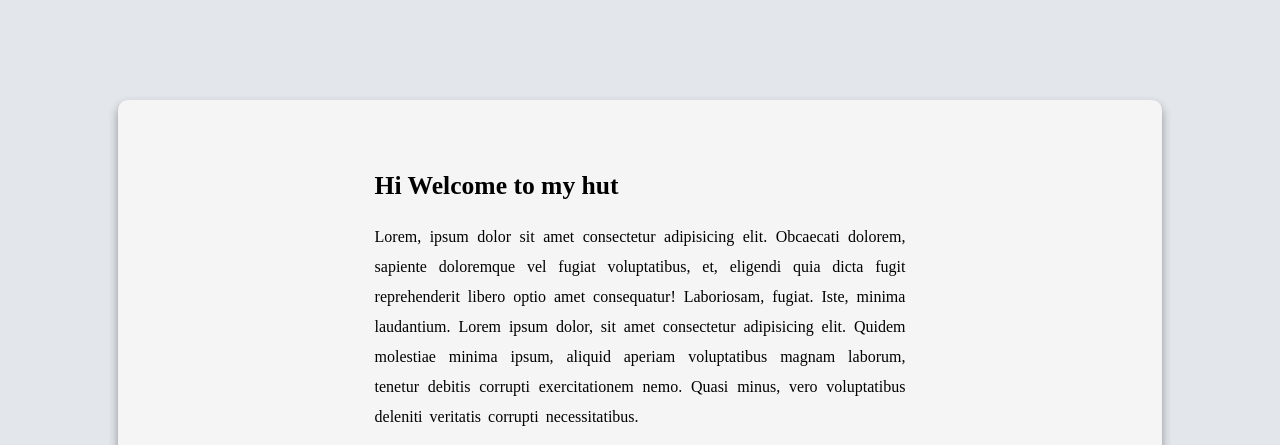
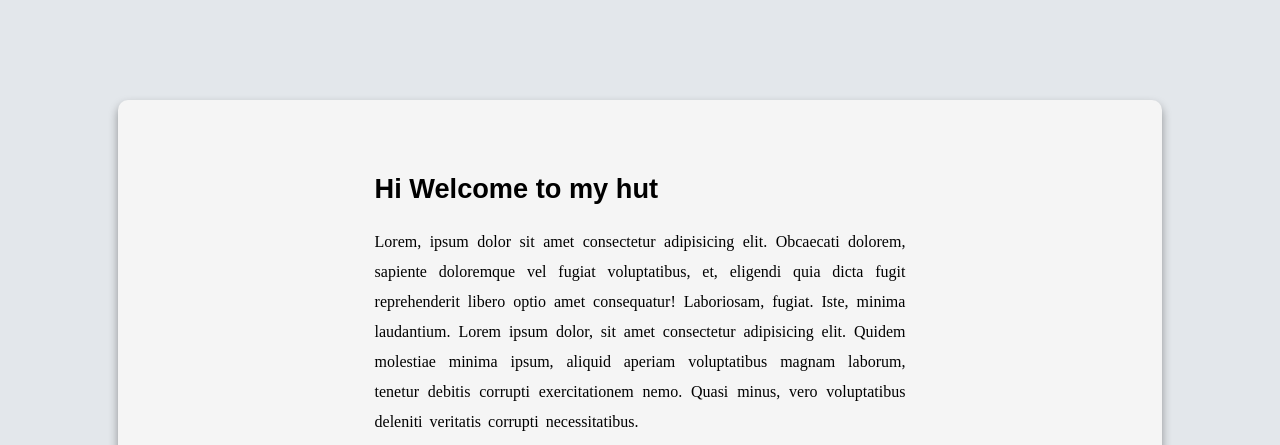
Before and after one commit to KevinFalah/Stage1-Day1-B39, a plain HTML site: page index.html in a window 1280 px wide. Shown: the top 445 px of the page. Drawn offline with Linux system fonts and the light colour scheme.

Commit message:
Stage 1 - Day 1

```diff
--- a/index.html
+++ b/index.html
@@ -4,7 +4,8 @@
     <meta charset="UTF-8" />
     <meta http-equiv="X-UA-Compatible" content="IE=edge" />
     <meta name="viewport" content="width=device-width, initial-scale=1.0" />
-    <title>Document</title>
+    <title>Tugas Day 1</title>
+    <link rel="icon" href="img/POTRET.jpeg">
     <!-- Link Font Awesome -->
     <link
       rel="stylesheet"
@@ -23,7 +24,7 @@
       "
     >
       <header style="width: 60%; margin: auto">
-        <h1 style="font-size: 1.6rem">Hi Welcome to my hut</h1>
+        <h1 style="font-size: 1.7rem; font-family: sans-serif; font-weight: bold;">Hi Welcome to my hut</h1>
         <p style="text-align: justify; line-height: 30px; word-spacing: 3px">
           Lorem, ipsum dolor sit amet consectetur adipisicing elit. Obcaecati
           dolorem, sapiente doloremque vel fugiat voluptatibus, et, eligendi
```
